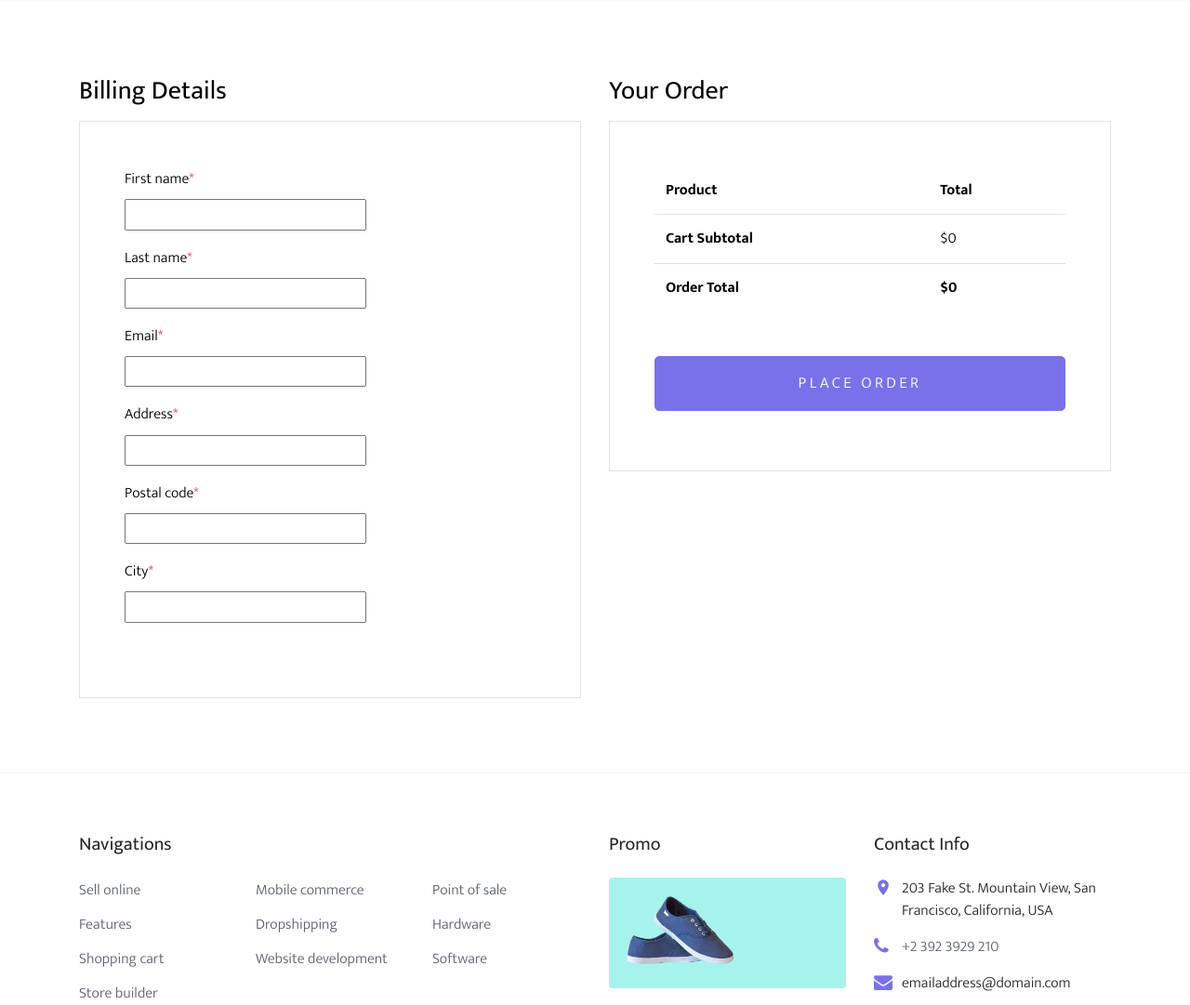
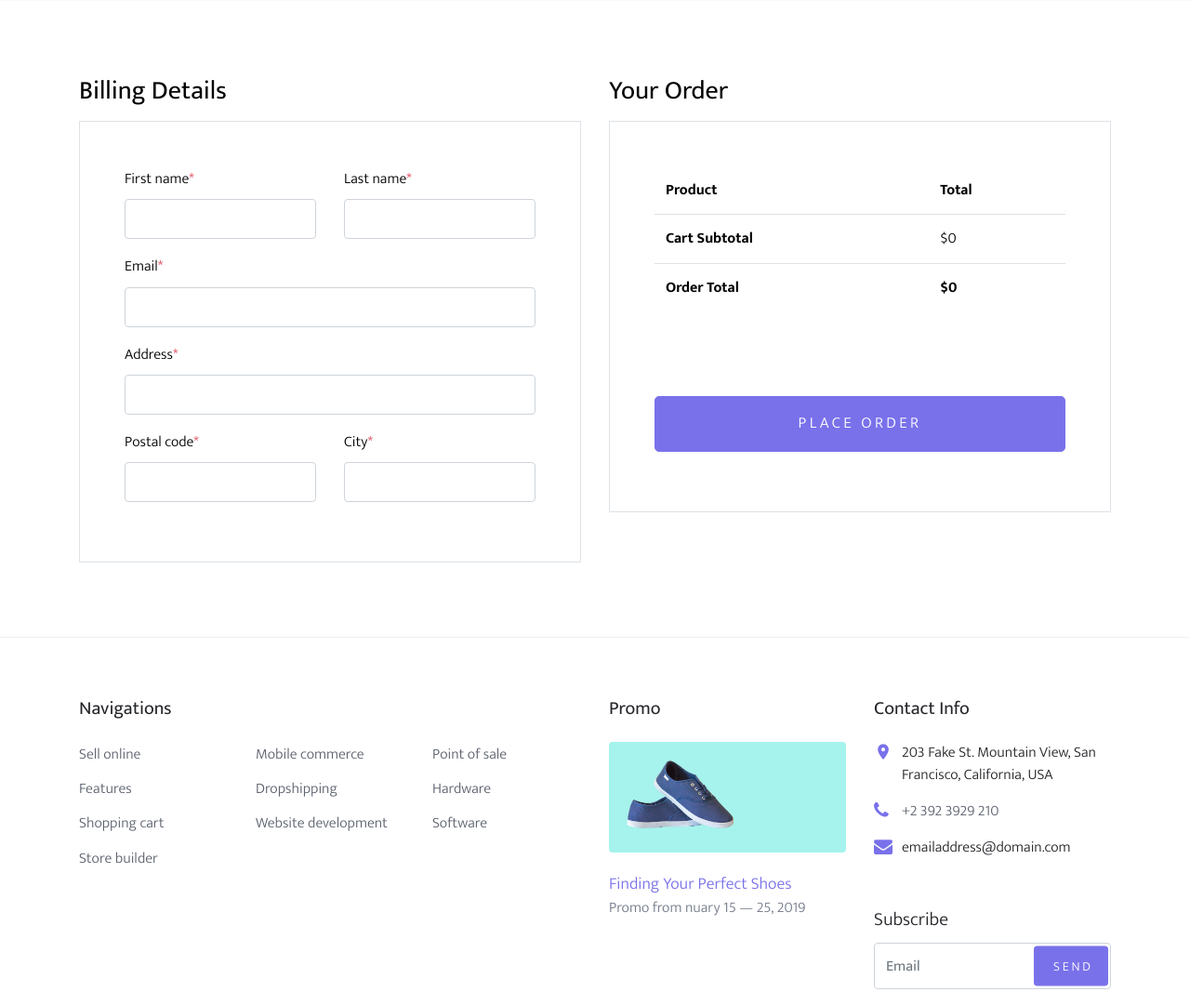
Before and after one commit to px2005/shop_django, a Django app: page /orders/create/ in a window 1280 px wide. Shown: the part 248-1329 px from the top of the page at 93% size. Run offline with Django 3.2, Linux system fonts and the light colour scheme; some libraries are stand-ins or nearby versions; some web fonts are replaced.

Commit message:
create order v.2.0.3

```diff
--- a/myshop/myshop/settings.py
+++ b/myshop/myshop/settings.py
@@ -95,9 +95,9 @@
 # Internationalization
 # https://docs.djangoproject.com/en/2.2/topics/i18n/
 
-LANGUAGE_CODE = 'en-us'
+LANGUAGE_CODE = 'ru'
 
-TIME_ZONE = 'UTC'
+TIME_ZONE = 'Europe/Moscow'
 
 USE_I18N = True
 
--- a/myshop/orders/forms.py
+++ b/myshop/orders/forms.py
@@ -6,3 +6,23 @@
     class Meta:
         model = Order
         fields = ['first_name', 'last_name', 'email', 'address', 'postal_code', 'city']
+        widgets = {
+            'first_name': forms.TextInput(
+                attrs={'class': 'form-control'}
+            ),
+            'last_name': forms.TextInput(
+                attrs={'class': 'form-control'}
+            ),
+            'email': forms.TextInput(
+                attrs={'class': 'form-control'}
+            ),
+            'address': forms.TextInput(
+                attrs={'class': 'form-control'}
+            ),
+            'postal_code': forms.TextInput(
+                attrs={'class': 'form-control'}
+            ),
+            'city': forms.TextInput(
+                attrs={'class': 'form-control'}
+            ),
+        }
--- a/myshop/orders/templates/orders/order/create.html
+++ b/myshop/orders/templates/orders/order/create.html
@@ -18,26 +18,47 @@
           <div class="col-md-6 mb-5 mb-md-0">
             <h2 class="h3 mb-3 text-black">Billing Details</h2>
             <div class="p-3 p-lg-5 border">
+            <form action="." method="post" class="order-form">
+                {% csrf_token %}
+              <div class="form-group row">
+                <div class="col-md-6">
+                    <label for="{{ form.first_name.id_for_label }}" class="text-black">{{ form.first_name.label }}<span class="text-danger">*</span></label>
+                    {{ form.first_name }}
+                </div>
+                <div class="col-md-6">
+                  <label for="{{ form.last_name.id_for_label }}" class="text-black">{{ form.last_name.label }}<span class="text-danger">*</span></label>
+                    {{ form.last_name }}
+                </div>
+              </div>
 
               <div class="form-group row">
                 <div class="col-md-12">
-                  <form action="." method="post" class="order-form">
-                    {% for f in form %}
-                    <p><label for="{{ f.id_for_label }}" class="text-black">{{ f.label }}<span class="text-danger">*</span></label>
-                    <br>{{ f }}
-                    </p>
-                    {% endfor %}
-
-                     {% csrf_token %}
-
+                  <label for="{{ form.email.id_for_label }}" class="text-black">{{ form.email.label }}<span class="text-danger">*</span></label>
+                    {{ form.email }}
                 </div>
               </div>
 
+              <div class="form-group row">
+                <div class="col-md-12">
+                  <label for="{{ form.address.id_for_label }}" class="text-black">{{ form.address.label }}<span class="text-danger">*</span></label>
+                    {{ form.address }}
+                </div>
+              </div>
+
+              <div class="form-group row">
+                <div class="col-md-6">
+                  <label for="{{ form.postal_code.id_for_label }}" class="text-black">{{ form.postal_code.label }}<span class="text-danger">*</span></label>
+                    {{ form.postal_code }}
+                </div>
+                <div class="col-md-6">
+                  <label for="{{ form.city.id_for_label }}" class="text-black">{{ form.city.label }}<span class="text-danger">*</span></label>
+                    {{ form.city }}
+                </div>
+              </div>
+            </div>
+          </div>
 
 
-
-            </div>
-          </div>
           <div class="col-md-6">
 
 <!--            <div class="row mb-5">-->
@@ -87,6 +108,7 @@
 
 
                   <div class="form-group">
+                      <br><p></p>
                     <button type="submit" class="btn btn-primary btn-lg py-3 btn-block">Place Order</button>
 
                   </div>
@@ -97,7 +119,6 @@
 
           </div>
         </div>
-        <!-- </form> -->
       </div>
     </div>
 {% endblock %}
```
